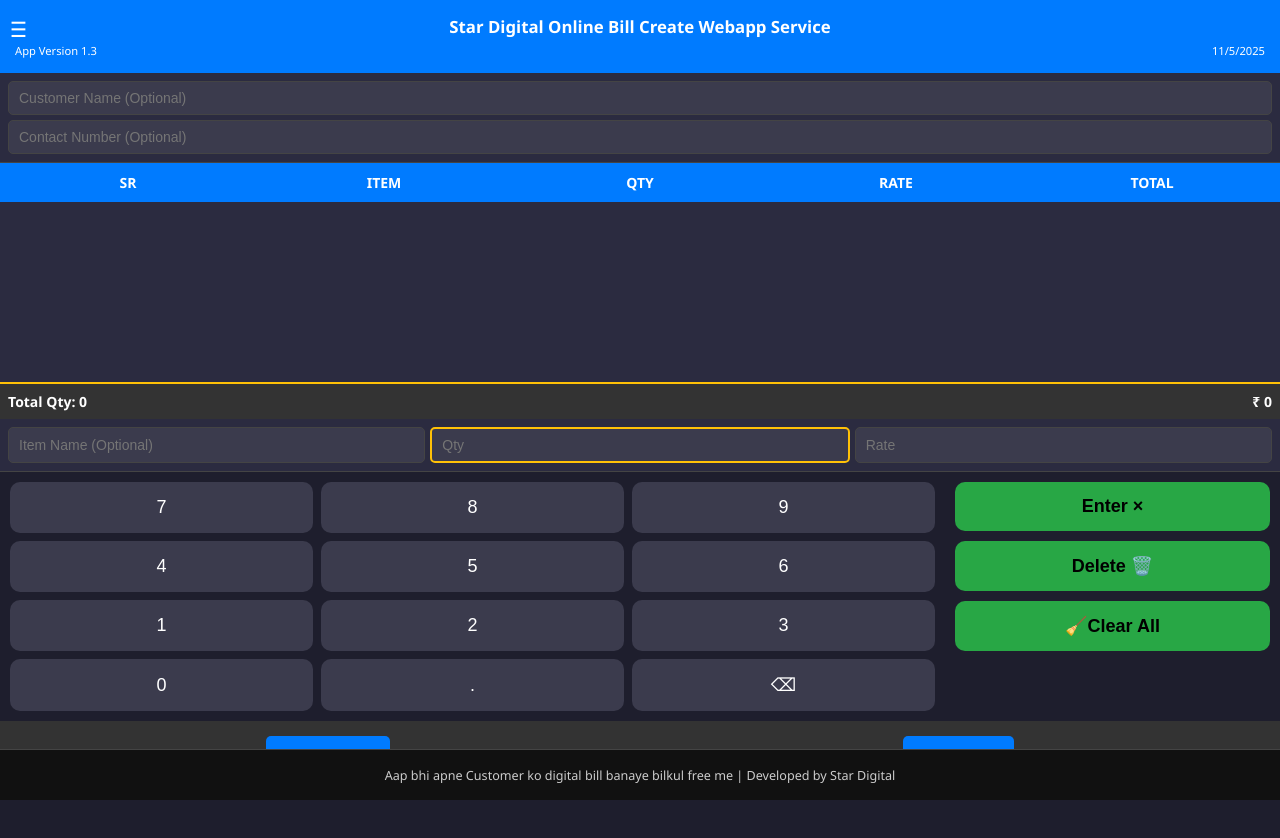
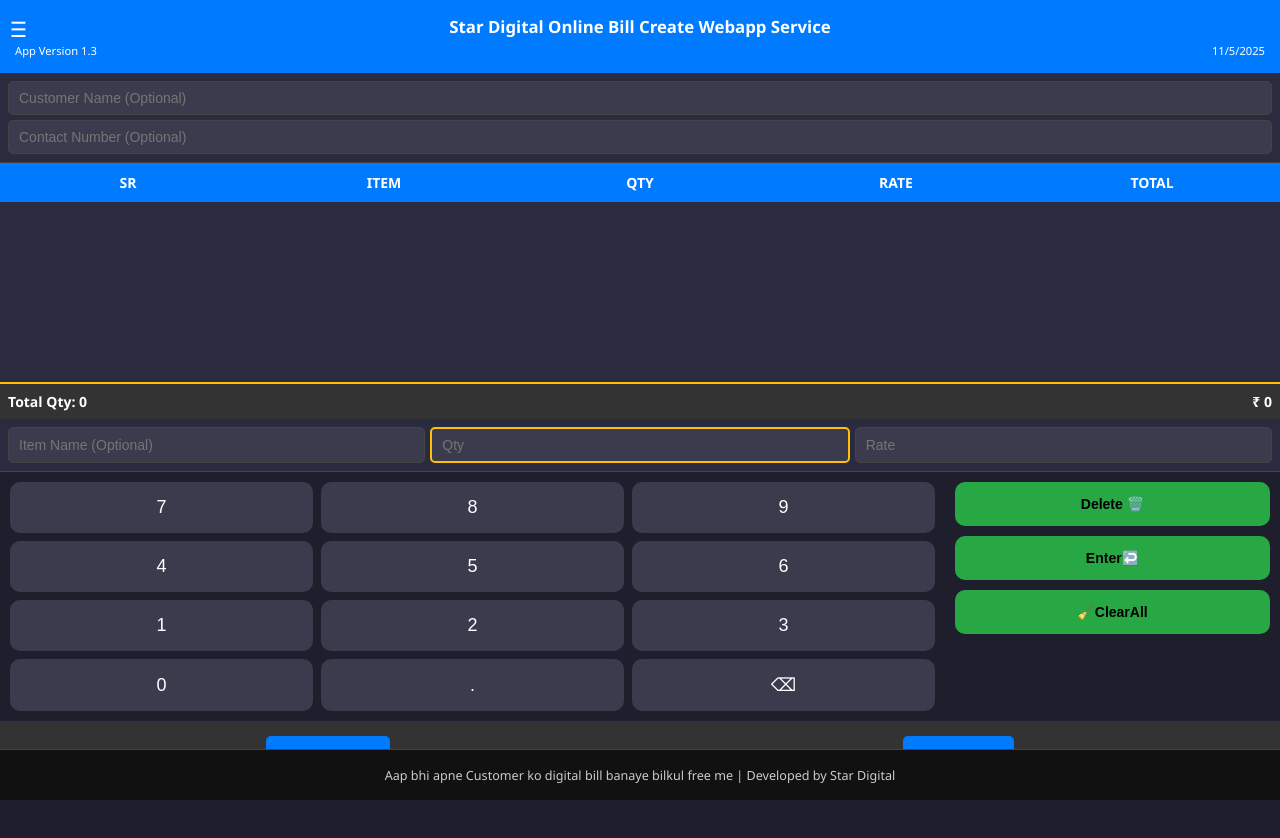
Before and after one commit to mustafa2smi-ui/Staronlinebill, a plain HTML site: page index.html in a window 1280 px wide. Drawn offline with nearby package versions, Linux system fonts and the light colour scheme.

Commit message:
Update index.html

```diff
--- a/index.html
+++ b/index.html
@@ -181,7 +181,7 @@
         }
         .side-btns button {
             padding: 14px;
-            font-size: 18px;
+            font-size: 14px;
             border: none;
             background: var(--secondary-color);
             color: black;
@@ -438,10 +438,10 @@
         </div>
     </div>
     <div class="side-btns" style="width: 25%;">
-        <button type="button" onclick="saveItem()">Enter ×</button>
       <!--  <button onclick="clearInput()">Clear ✖️</button>-->
         <button onclick="deleteItem()" id="delBtn" disabled>Delete 🗑️</button>
-        <button onclick="clearTable()">🧹Clear All</button>
+        <button type="button" onclick="saveItem()">Enter↩️</button>
+        <button onclick="clearTable()">🧹ClearAll</button>
     </div>
 </div>
 
```
